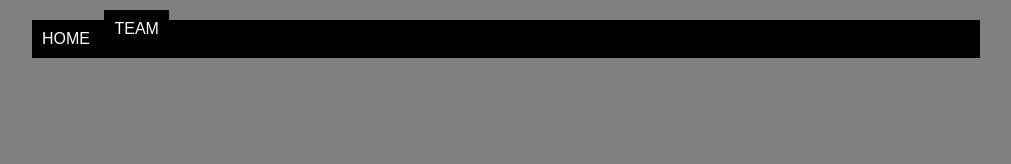
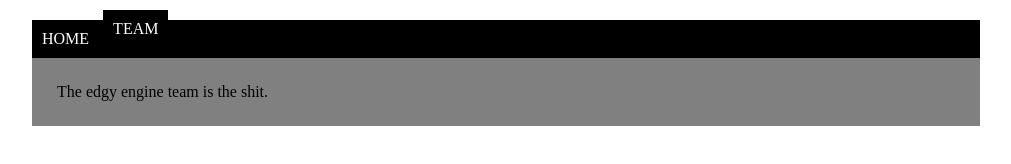
Before and after one commit to dakotadjones/EDGY_ENGINE, a plain HTML site: page Website/team.html in a window 1280 px wide. Shown: the whole page, without its empty margins (134-1145 px from the left). Drawn offline with Linux system fonts and the light colour scheme.

Commit message:
Added some filler text

```diff
--- a/Website/main.css
+++ b/Website/main.css
@@ -1,12 +1,12 @@
 body {
-	background-color:grey;
+	background-color:white;
 }
 
 .container {
-	font-family:sans-serif;
+	font-family:serif;
 	margin:auto;
 	width:75%;
-	background-color:white;
+	background-color:grey;
 }
 
 .container nav {
@@ -27,6 +27,10 @@ body {
 	top:-10px;
 }
 
+.main {
+	padding:25px;
+}
+
 img {
 
 }
--- a/Website/team.html
+++ b/Website/team.html
@@ -9,6 +9,9 @@
 	  <a href="capstone.html" class="navlink">HOME</a>
 	  <a class="selected" href="team.html" class="navlink">TEAM</a>
 	</nav>
+	<div class="main">
+		The edgy engine team is the shit.
+	</div>
 	</div>
 
 
```
Also changed, not shown: Website/capstone.html (+3 -0 lines).
